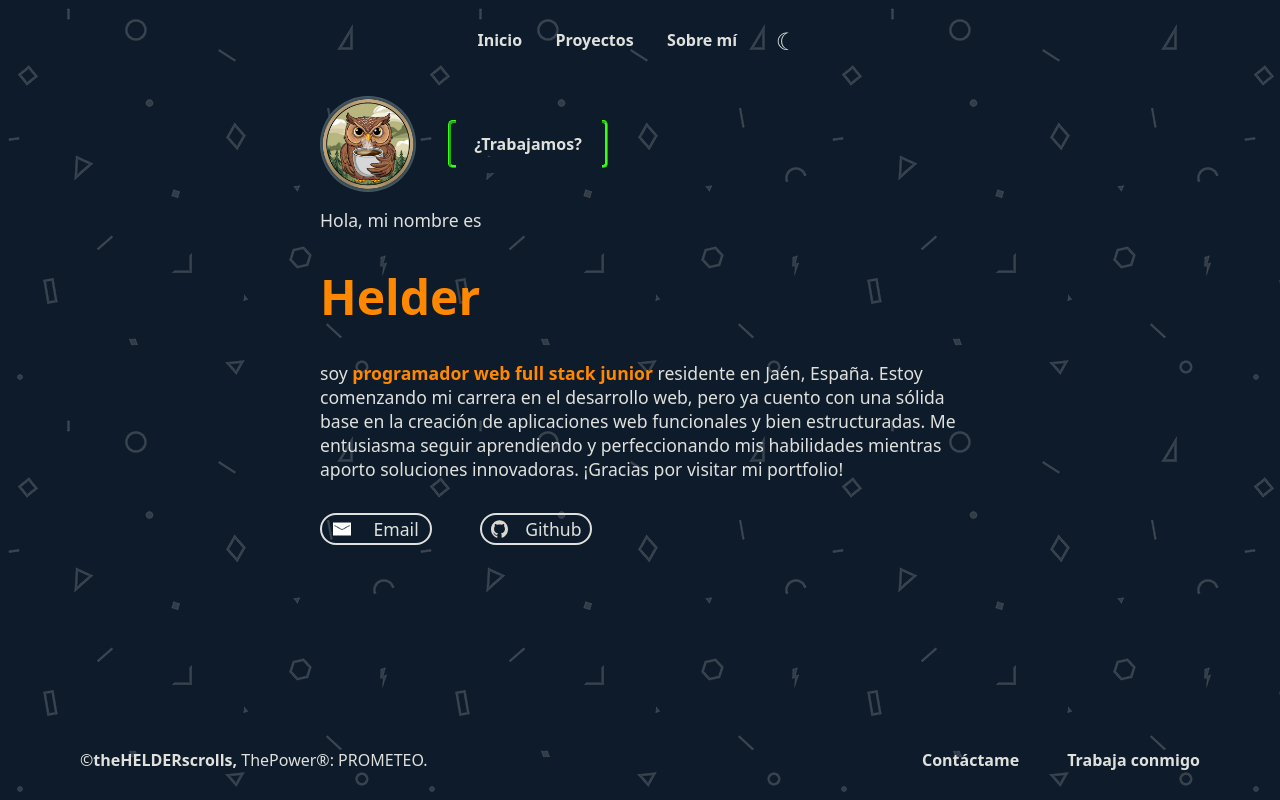
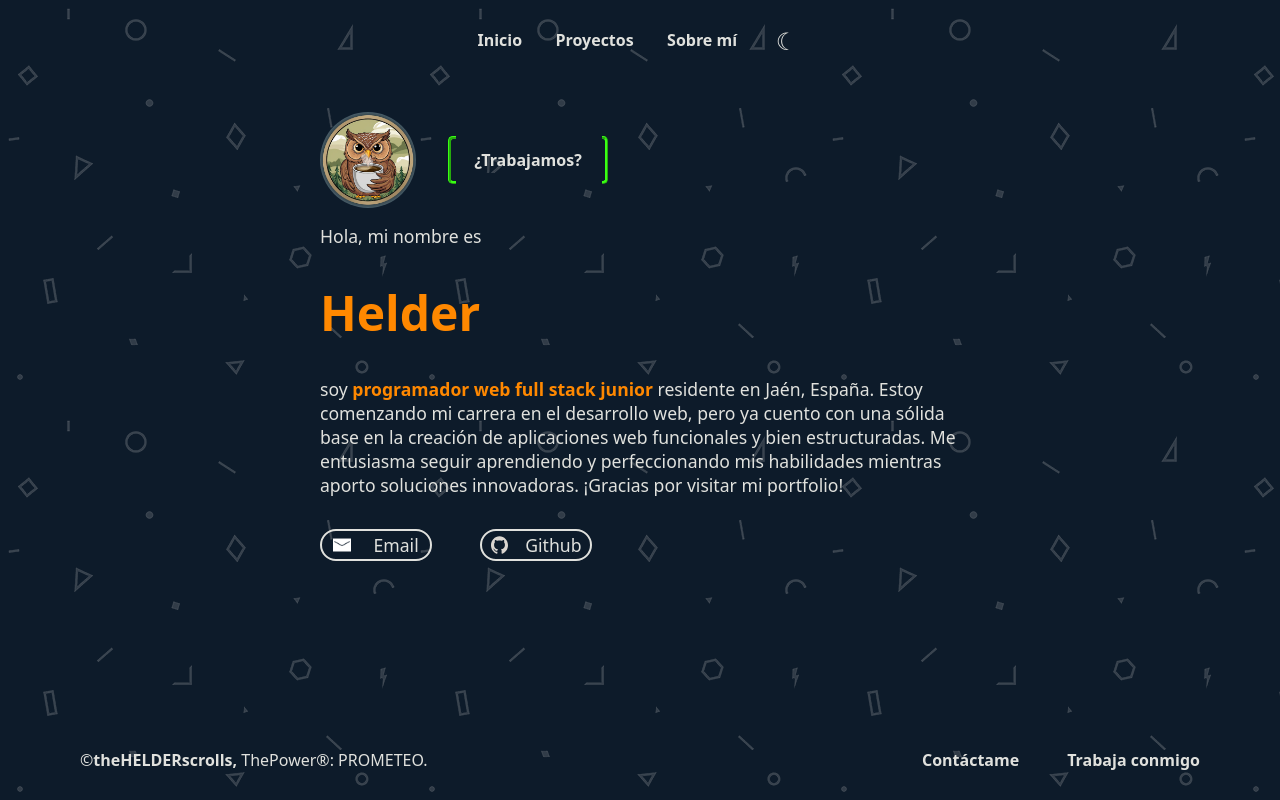
Before and after one commit to theHELDERscrolls/02_project, a website built with Vite: page index.html in a window 1280 px wide. Built offline with nearby package versions, Linux system fonts and the light colour scheme.

Commit message:
Update Home.css

```diff
--- a/pages/Home/Home.css
+++ b/pages/Home/Home.css
@@ -1,5 +1,5 @@
 .home {
-  padding: 1rem 20rem;
+  padding: 2rem 20rem;
   font-size: 1.1rem;
   font-weight: 400;
   display: flex;
```
